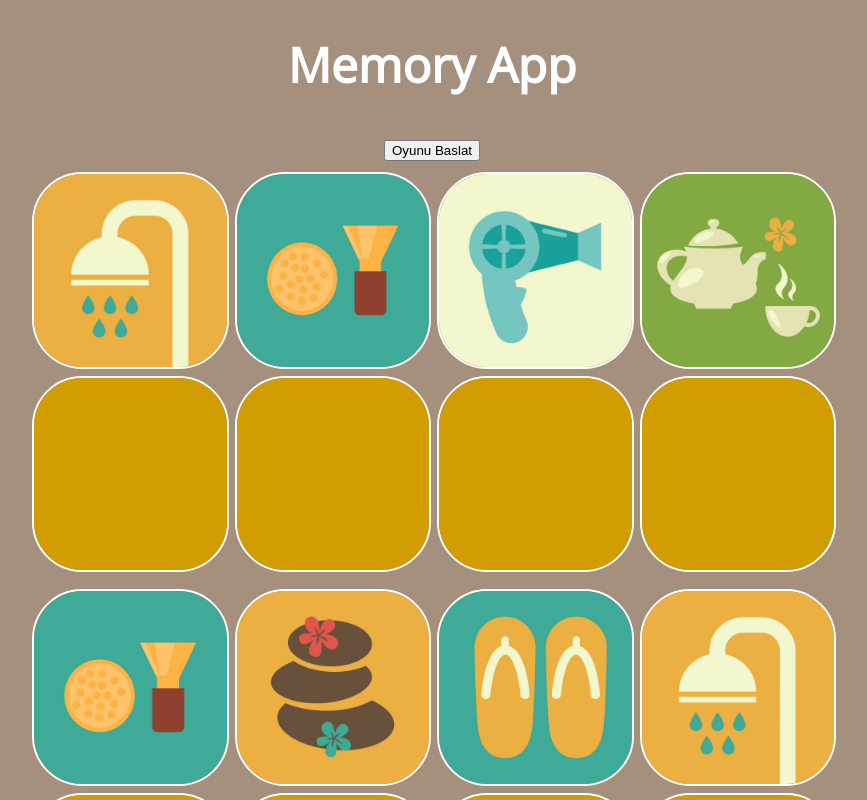
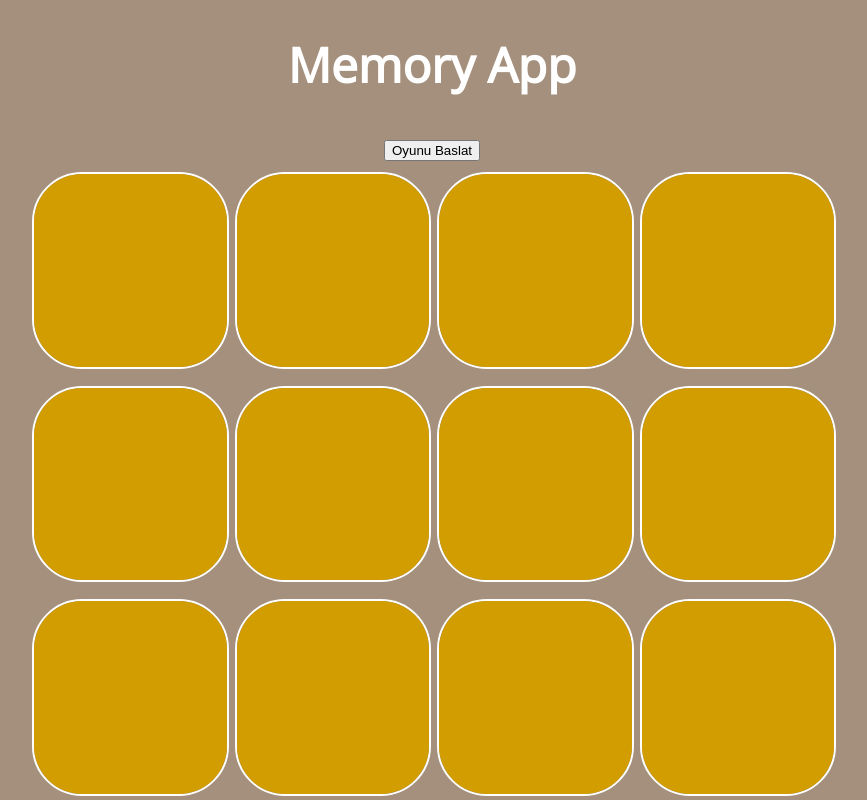
Before and after one commit to Emrehanoglu/ReactV2, a React (Create React App) app in the folder memoryProject/: page / in a window 1280 px wide. Shown: the top 800 px of the page, without its empty margins (208-1075 px from the left). Built offline with nearby package versions, Linux system fonts and the light colour scheme.

Commit message:
MemoryApp #7

```diff
--- a/memoryProject/src/App.js
+++ b/memoryProject/src/App.js
@@ -75,7 +75,8 @@ function App() {
       <div className="card-grid">
         {
           cards.map(card => (
-              <MemoryCard card={card} key={card.id} handleSelected={handleSelected} disabled={disabled}/>
+              <MemoryCard card={card} key={card.id} handleSelected={handleSelected} disabled={disabled}
+              rotated={card === selectedOne || card === selectedTwo || card.matched}/>
           ))
         }
       </div>
--- a/memoryProject/src/components/MemoryCard.css
+++ b/memoryProject/src/components/MemoryCard.css
@@ -3,3 +3,28 @@
     border: 2px solid#fff; /* gorsellerin cercevesi olsun ve beyaz renkte olsun */
     border-radius: 50px; /* cercevelerin koseleri yuvarlaklı olsun */
 }
+
+.card {
+    position: relative;
+}
+
+.card .cardFront {
+    position: absolute;
+    transform: rotateY(90deg);
+    transition: all ease-in 0.2s;
+}
+
+.card .cardBack {
+    transform: rotateY(0deg);
+    transition: all ease-in 0.2s;
+}
+
+.rotated .cardFront {
+    transform: rotateY(0deg);
+    transition-delay: 0.2s;
+}
+
+.rotated .cardBack {
+    transform: rotateY(90deg);
+    transition-delay: 0.2s;
+}
--- a/memoryProject/src/components/MemoryCard.js
+++ b/memoryProject/src/components/MemoryCard.js
@@ -1,7 +1,7 @@
 import React from 'react'
 import './MemoryCard.css'
 
-export default function MemoryCard({card, handleSelected, disabled}) {
+export default function MemoryCard({card, handleSelected, disabled, rotated}) {
 
     const handleClick = () => {
         if(!disabled){ /* disabled false geldiyse eğer secilen kartı handle et */
@@ -11,8 +11,11 @@ export default function MemoryCard({card, handleSelected, disabled}) {
 
     return (
         <div className="card">
-            <img className="cardFront" src={card.path} alt="" /> {/* resmin acıldığı zamanki görseli */}
-            <img className="cardBack" onClick={handleClick} src="/img/cover.jpeg" alt="" /> {/* resmin kapak resmi olacak */}
+            <div className={rotated ? "rotated" : ""}> {/* bu kısım dinamik olacak, rotated bilgisi
+            gelirse rotated className içerisinde olsun, gelmediyse olmasın */}
+                <img className="cardFront" src={card.path} alt="" /> {/* resmin acıldığı zamanki görseli */}
+                <img className="cardBack" onClick={handleClick} src="/img/cover.jpeg" alt="" /> {/* resmin kapak resmi olacak */}
+            </div>
         </div>
     )
 }
```
